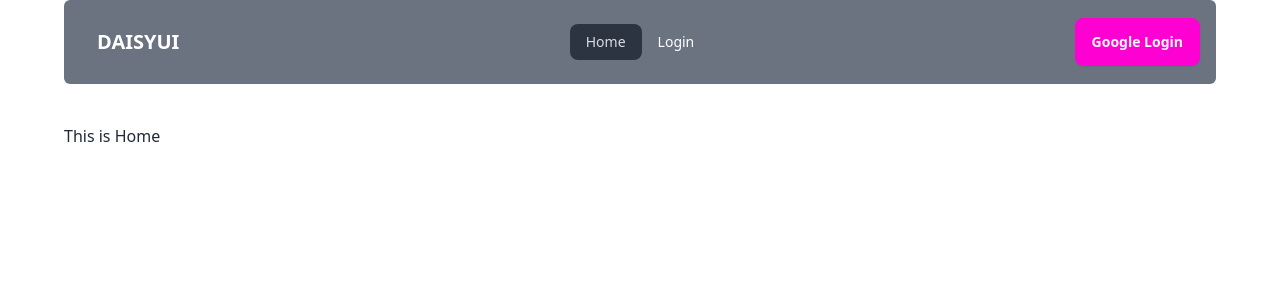
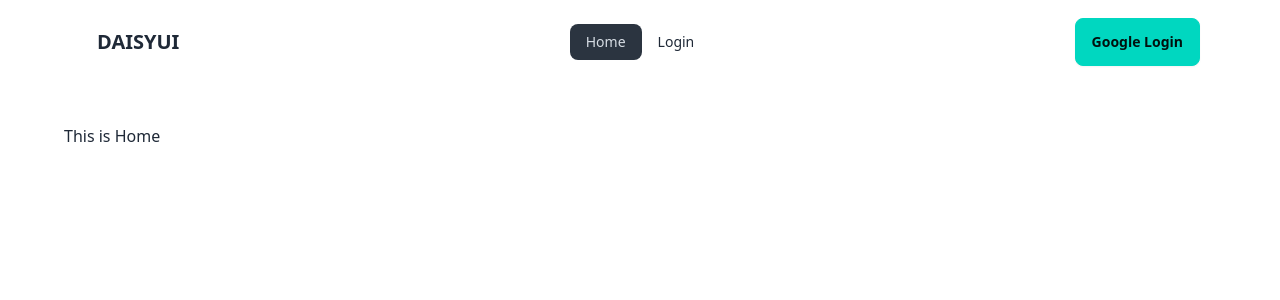
Before and after one commit to swadebsharma6/firebase-integration, a React (Vite) app: page / in a window 1280 px wide. Shown: the top 300 px of the page. Built offline with nearby package versions, Linux system fonts and the light colour scheme.

Commit message:
added hero login form and implement google Authentication

```diff
--- a/src/components/Header/Header.jsx
+++ b/src/components/Header/Header.jsx
@@ -28,7 +28,7 @@ const Header = () => {
   );
   return (
     <>
-      <div className="navbar bg-gray-500 p-4 text-white rounded-md mb-10">
+      <div className="navbar  p-4  rounded-md mb-10">
         <div className="navbar-start">
           <div className="dropdown">
             <div tabIndex={0} role="button" className="btn btn-ghost lg:hidden">
@@ -54,7 +54,7 @@ const Header = () => {
               {menu}
             </ul>
           </div>
-          <a className="btn btn-ghost uppercase text-xl">daisyUI</a>
+          <a className="btn btn-ghost uppercase font-bold text-xl">daisyUI</a>
         </div>
         <div className="navbar-center hidden lg:flex">
           <ul className="menu menu-horizontal px-1">{menu}</ul>
--- a/src/components/Login/Google.jsx
+++ b/src/components/Login/Google.jsx
@@ -1,9 +1,29 @@
+import app from "../../Firebase/firebase.config";
+import { getAuth, GoogleAuthProvider, signInWithPopup } from "firebase/auth";
 
 
+const auth = getAuth(app);
 const Google = () => {
+
+      const googleProvider = new GoogleAuthProvider();
+
+
+      const handleGoogleLogin = ()=>{
+            signInWithPopup(auth, googleProvider)
+            .then(result =>{
+                  const user = result.user;
+                  console.log(user)
+            })
+            .catch(error =>{
+                  console.log(error.message)
+            })
+      }
+
       return (
             <div>
-                <button className="btn btn-secondary">Google Login</button>
+                <button
+                onClick={handleGoogleLogin}
+                className="btn btn-accent">Google Login</button>
             </div>
       );
 };
```
